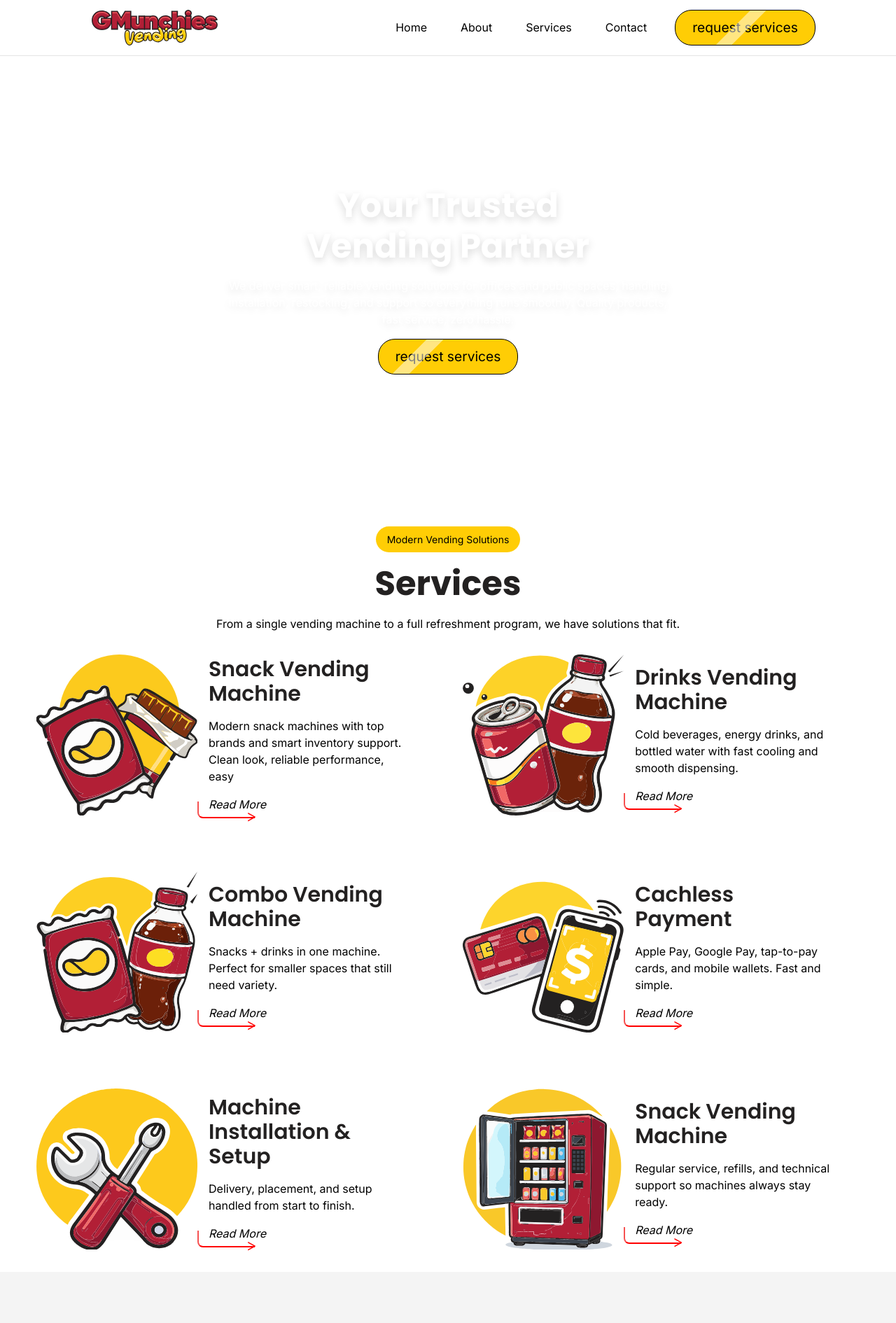
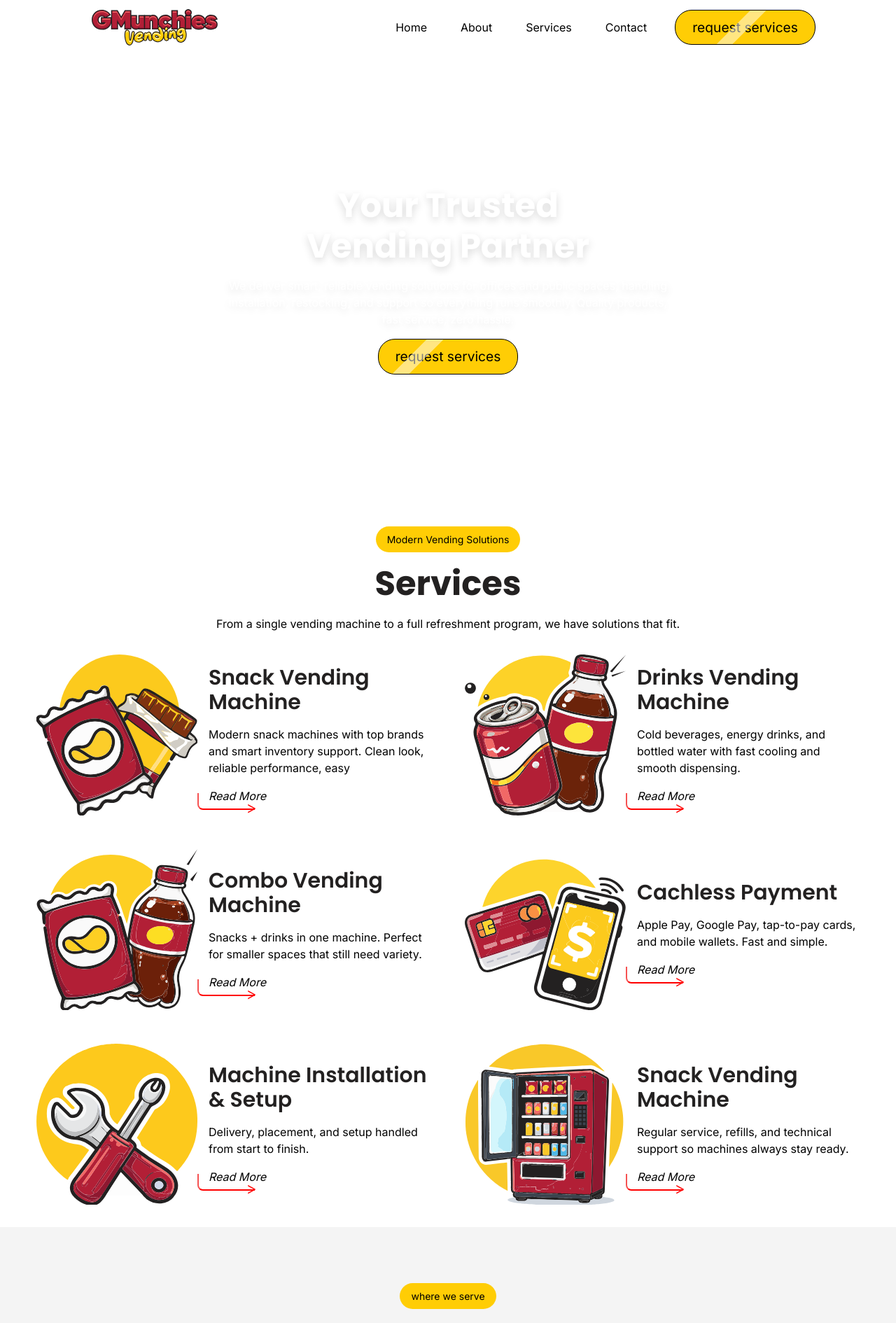
Before and after one commit to NikoDola/gmunchies, a Next.js app: page / in a window 1280 px wide. Shown: the top 1890 px of the page at 70% size. Built offline with nearby package versions, Linux system fonts and the light colour scheme.

Commit message:
final landing page

```diff
--- a/src/components/NavBar.css
+++ b/src/components/NavBar.css
@@ -5,16 +5,17 @@
   right: 0;
   width: 100%;
   height: 80px;
-  border-bottom: 1px solid #e5e5e5;
+  border-bottom: 2px solid white;
   display: flex;
   align-items: center;
   z-index: 2;
   background-color: rgb(255, 255, 255, 0.8);
   backdrop-filter: blur(4px);
+
 }
 
 .nav-top {
-  max-width: 1100px;
+
   margin: 0 auto;
   padding: 1rem;
 
--- a/src/components/NavBar.tsx
+++ b/src/components/NavBar.tsx
@@ -41,7 +41,7 @@ export default function Navbar() {
           aria-label="Toggle menu"
           aria-expanded={open}
         >
-          ☰
+          {open ? "✕" : "☰"}
         </button>
       </div>
 
--- a/src/components/Services.css
+++ b/src/components/Services.css
@@ -1,16 +1,13 @@
 .cardWrapper{
-  display: flex;
-  flex-direction: row;
-  flex-wrap: wrap;
-  max-width: 100%;
-  gap: 5rem;
+  display: grid;
+  grid-template-columns: repeat(2, 1fr);
+  gap: var(--space-16);
+  width: 100%;
 }
 
-
-@media (max-width: 1000px){
+@media (max-width: 768px){
   .cardWrapper{
-    flex-direction: column;
-    max-width: fit-content;
+    grid-template-columns: 1fr;
+    gap: var(--space-12);
   }
-
 }
--- a/src/components/ui/Form.css
+++ b/src/components/ui/Form.css
@@ -1,5 +1,5 @@
 .formSection{
-  background-color: rgb(243, 243, 243);
+  background-color: rgb(248, 248, 248);
 }
 .formWrapper{
   width: 50%;
--- a/src/components/ui/ServiceCard.css
+++ b/src/components/ui/ServiceCard.css
@@ -2,7 +2,7 @@
   display: flex;
   align-items: center;
   gap: 1rem;
-  width: 45%;
+  width: 100%;
 }
 
 .h3{
```
